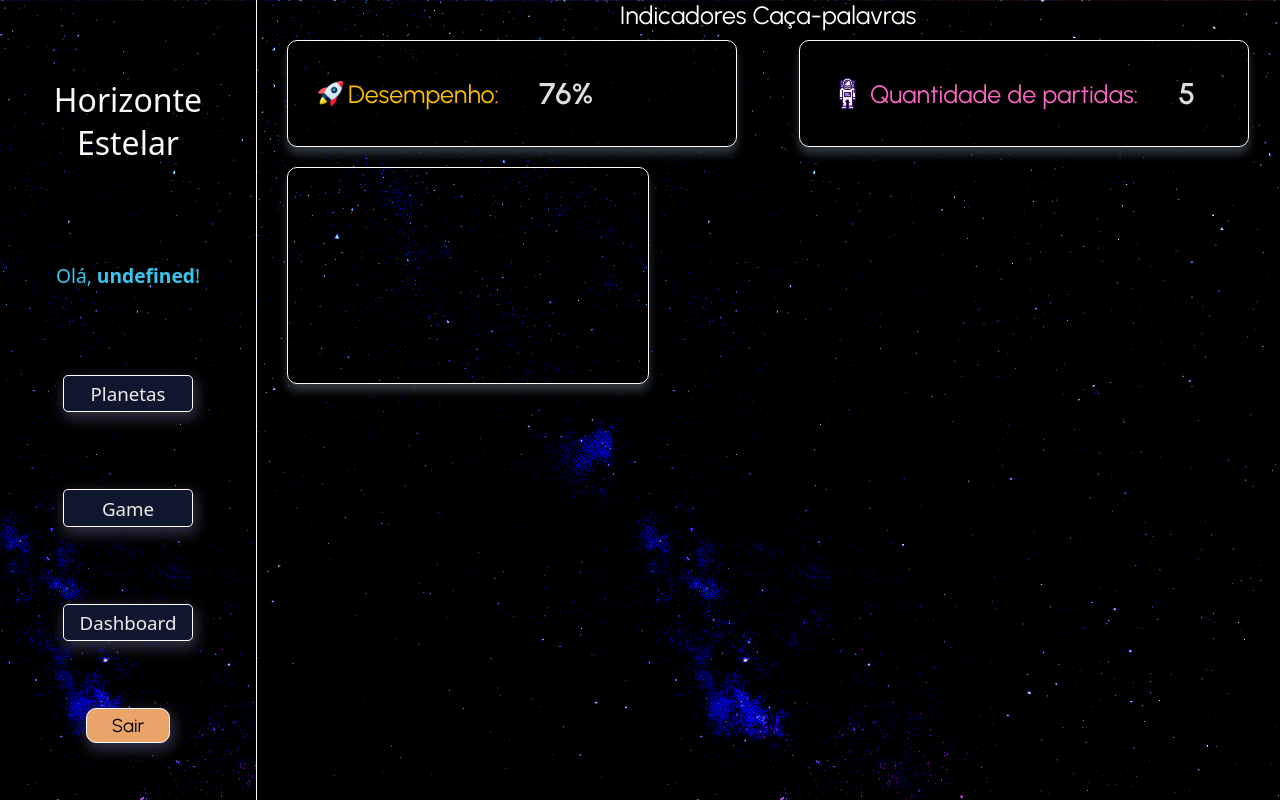
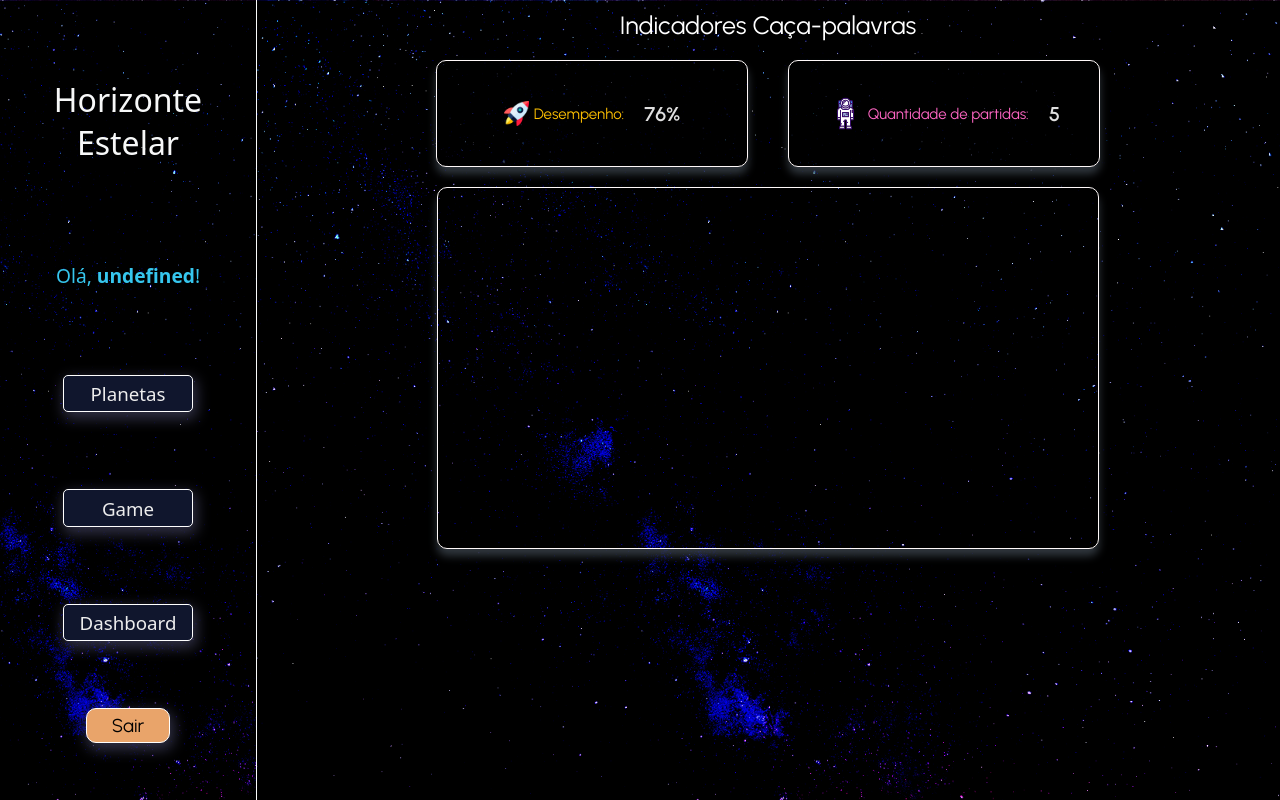
Before and after one commit to RayzaDSbr/Horizonte-Estelar, a website: page web-data-viz/public/dashboard/graficos.html in a window 1280 px wide. Drawn offline with nearby package versions, Linux system fonts and the light colour scheme; no server answers; a web font is replaced by a local one.

Commit message:
att dashboard
mudanças de css e posicionamento do gráfico

```diff
--- a/web-data-viz/public/css/dashboards.css
+++ b/web-data-viz/public/css/dashboards.css
@@ -8,47 +8,48 @@
   text-align: center;
   color: white;
   font-family: "Urbanist", sans-serif;
-  margin: 0px;
+  margin: 10px;
 }
 
 .graficos_flex {
   display: flex;
-  justify-content: flex-start;
+  justify-content: center;
 }
 
 .caixa_graficos {
   border-radius: 10px;
   border: 0.5px solid #FFF9F9;
   padding: 30px;
-  justify-content: flex-start;
+  display: flex;
+  justify-content: center;
   align-items: center;
   box-shadow: 0px 7px 8px 0px #30373e;
-  margin: 10px 31px;
+  margin: 10px 20px;
 }
 
 .caixa_graficos.indicador1 {
-  max-width: 900px;
+  width: 600px;
+  height: 300px;
 }
 
 .caixa_graficos.indicador2 {
-  width: 573px;
+  width: 250px;
   height: 45px;
   background-color: rgba(0, 0, 0, 0.685);
-  display: flex;
-  justify-content: flex-start;
+
 }
 .kpi_dado{
-  font-size: 30px;
+  font-size: 20px;
   color: #dfdfdf;
   font-family: "Urbanist", sans-serif;
   font-weight: 600;
 }
 .kpi_titulo{
-  font-size: 25px;
+  font-size: 15px;
   color: #FDBF00;
   font-family: "Urbanist", sans-serif;
   font-weight: 400;
-  margin: 10px 40px 10px 5px;
+  margin: 10px 20px 10px 5px;
 }
 
 .kpi_titulo.b{
```
Also changed, not shown: 1 other file.
